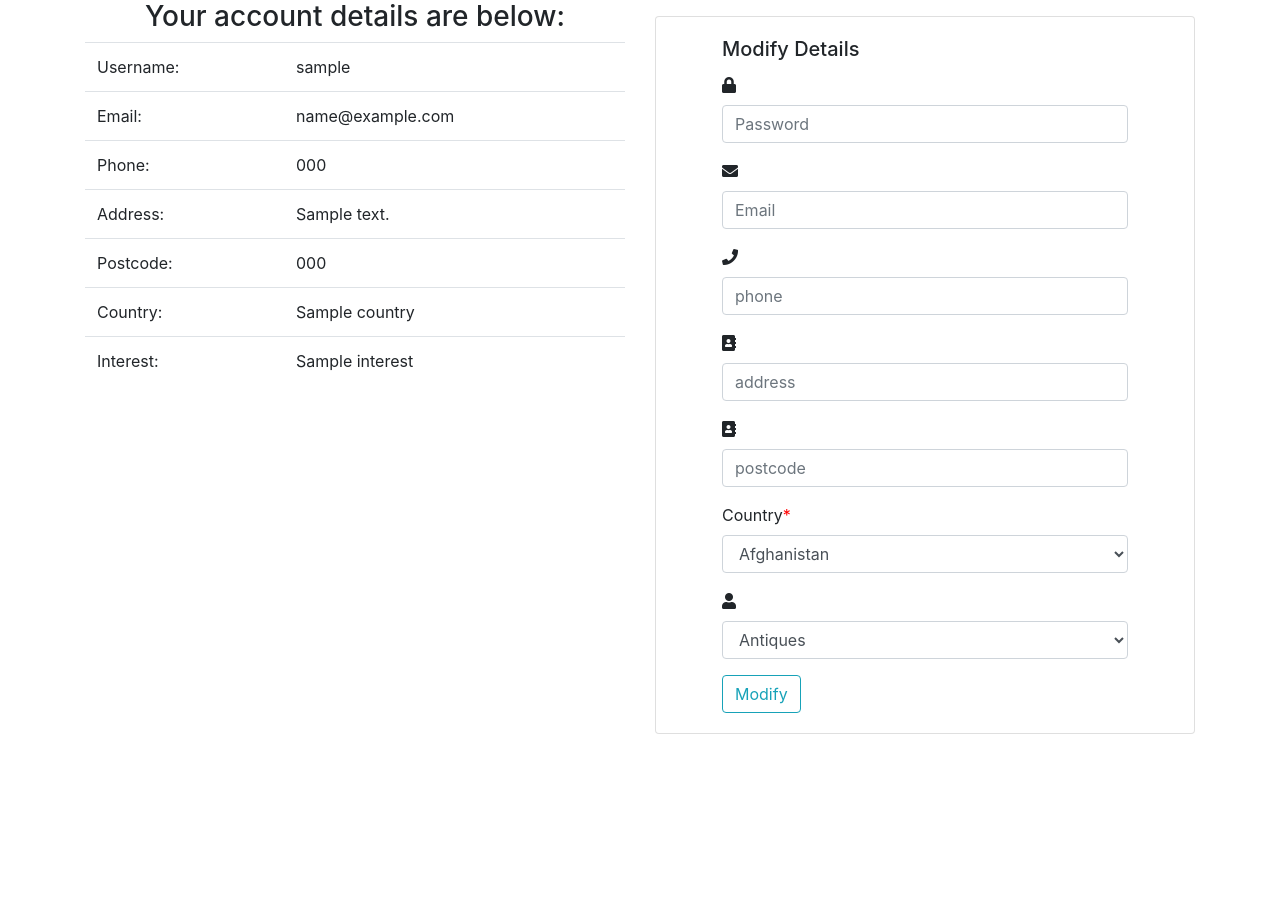
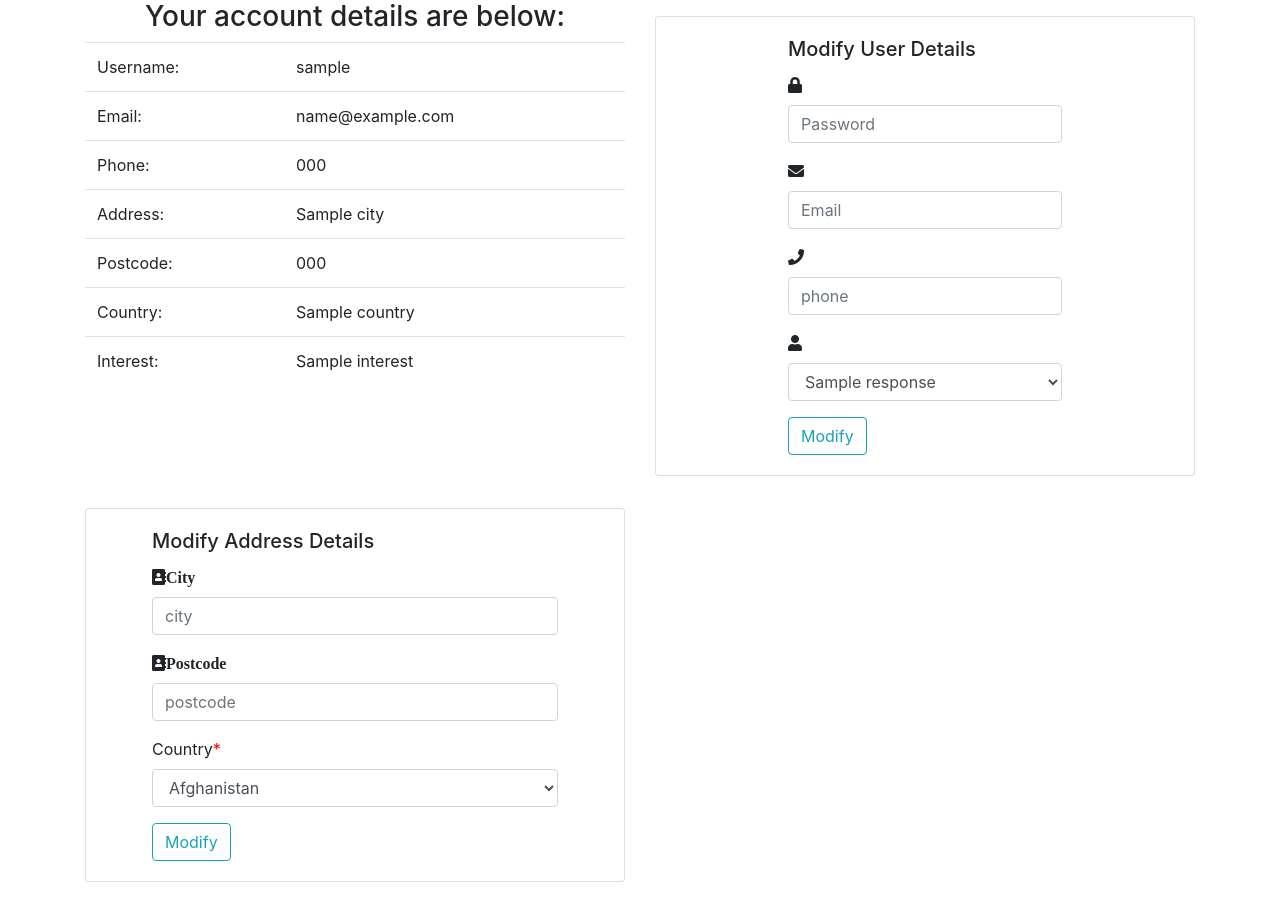
Before and after one commit to selena-lili/COMP0022, a Flask app: template templates/modify.html in a window 1280 px wide. Shown: the part 56-954 px from the top of the page. Before the commit the page ends 790 px from the top, so only its background shows below. Run offline with Flask 2, Linux system fonts and the light colour scheme; the template is opened without the code that fills it: most values are stand-ins (such as "Sample title", 1, 10 or a date in 2020); some libraries are stand-ins or nearby versions.

Commit message:
finish with all features

```diff
--- a/app.py
+++ b/app.py
@@ -6,6 +6,7 @@ from ebaysdk.finding import Connection
 from ebaysdk.trading import Connection as Trading
 from ebaysdk.merchandising import Connection as Merchandising
 from werkzeug.security import generate_password_hash, check_password_hash
+from ebaysdk.shopping import Connection as Shopping
 
 app = Flask(__name__)
 app.secret_key = 'COMP0022'
@@ -66,7 +67,7 @@ def register():
         password = request.form['password']
         email = request.form['email']
         phone = request.form['phone']
-        address = request.form['address']
+        city = request.form['city']
         postcode = request.form['postcode']
         country = request.form['country']
         interest = request.form['interest']
@@ -81,7 +82,7 @@ def register():
             msg = 'Invalid email address!'
         elif not re.match(r'[A-Za-z0-9]+', username):
             msg = 'Username must contain only characters and numbers!'
-        elif not re.match(r'[ A-Za-z0-9]+', address):
+        elif not re.match(r'[ A-Za-z]+', city):
             msg = 'Address must contain only characters and numbers!'
         elif not re.match(r'[A-Za-z0-9]+', postcode):
             msg = 'Postcode must contain only characters and numbers!'
@@ -92,8 +93,10 @@ def register():
         elif not username or not password or not email:
             msg = 'Please fill out the form!'
         else:
+            cursor.execute('INSERT IGNORE INTO address VALUES (%s, %s, %s)', [postcode, city, country])
+            mysql.connection.commit()
             # Account doesnt exists and the form data is valid, now insert new account into accounts table
-            cursor.execute('INSERT INTO accounts VALUES (NULL, %s, %s, %s, %s, %s, %s, %s, %s)', [username, generate_password_hash(password), email, phone, address, postcode, country, interest])
+            cursor.execute('INSERT INTO accounts VALUES (NULL, %s, %s, %s, %s, %s, %s)', [username, generate_password_hash(password), email, phone, postcode, interest])
             mysql.connection.commit()
             return redirect(url_for('profile'))
     elif request.method == 'POST':
@@ -129,32 +132,42 @@ def modify():
         cursor = mysql.connection.cursor(MySQLdb.cursors.DictCursor)
         cursor.execute('SELECT * FROM accounts WHERE id = %s', [session['id']])
         account = cursor.fetchone()
-        if request.method == 'POST' and 'password' in request.form and 'email' in request.form and 'phone' in request.form and 'address' in request.form and 'postcode' in request.form:
+        cursor.execute('SELECT * FROM address WHERE postcode = %s', [account['postcode']])
+        address = cursor.fetchone()
+        if request.method == 'POST' and 'password' in request.form and 'email' in request.form and 'phone' in request.form:
             cursor = mysql.connection.cursor(MySQLdb.cursors.DictCursor)
             id = session['id']
             email = request.form['email']
             phone = request.form['phone']
-            address = request.form['address']
-            postcode = request.form['postcode']
-            country = request.form['country']
             password = request.form['password']
             interest = request.form['interest']
             if not re.match(r'[^@]+@[^@]+\.[^@]+', email):
                 msg = 'Invalid email address!'
-            elif not re.match(r'[ A-Za-z0-9]+', address):
+            elif not re.match(r'[0-9]+', phone):
+                msg = 'Phone number must contain only numbers!'
+            else:
+                cursor.execute('UPDATE accounts SET password = %s, email = %s, interest=%s WHERE id = %s', [generate_password_hash(password), email, interest, id])
+                mysql.connection.commit()
+                return redirect(url_for('profile'))
+        if request.method == 'POST' and 'city' in request.form and 'postcode' in request.form and 'country' in request.form:
+            postcode = request.form['postcode']
+            city = request.form['city']
+            country = request.form['country']
+            if not re.match(r'[ A-Za-z0-9]+', city):
                 msg = 'Address must contain only characters and numbers!'
             elif not re.match(r'[A-Za-z0-9]+', postcode):
                 msg = 'Postcode must contain only characters and numbers!'
             elif not re.match(r'[ A-Za-z]+', country):
                 msg = 'Country must contain only characters and numbers!'
-            elif not re.match(r'[0-9]+', phone):
-                msg = 'Phone number must contain only numbers!'
             else:
-                cursor.execute('UPDATE accounts SET password = %s, email = %s, address=%s, postcode=%s, country=%s, interest=%s WHERE id = %s', [generate_password_hash(password), email, address, postcode, country, interest, id])
+                cursor.execute('UPDATE address SET postcode = %s, city = %s, country=%s WHERE postcode = %s',
+                               [postcode, city, country, account['postcode']])
                 mysql.connection.commit()
                 return redirect(url_for('profile'))
         # Show the profile page with account info
-        return render_template('modify.html', account=account, msg=msg)
+        cursor.execute('SELECT categoryName FROM category ORDER BY category.categoryName ASC')
+        category = cursor.fetchall()
+        return render_template('modify.html', account=account, msg=msg, response=category, address=address)
     else:
         redirect(url_for('login'))
 
@@ -198,6 +211,12 @@ def profile():
         cursor = mysql.connection.cursor(MySQLdb.cursors.DictCursor)
         cursor.execute('SELECT categoryID FROM category WHERE categoryName = (SELECT interest FROM accounts WHERE id = %s)', [session['id']])
         interestID = cursor.fetchone()
+        if interestID is None:
+            session.pop('loggedin', None)
+            session.pop('id', None)
+            session.pop('username', None)
+            # Redirect to main page
+            return redirect(url_for('index'))
         api = Connection(config_file='ebay.yaml', siteid="EBAY-GB")
         requests = {
             'categoryId': interestID['categoryID'],
@@ -205,21 +224,23 @@ def profile():
                 'entriesPerPage': 20,
                 'pageNumber': 1
             },
-            'listingInfo': {
-                'bestOfferEnabled': 'false',
-                'buyItNowAvailable': 'false'
-            },
             'sortOrder': 'BestMatch',
             'itemFilter': [
-                {'name': 'condition', 'value': 'new'},
-                {'name': 'HideDuplicateItems', 'value': 'true'}
-            ]
+                {'name': 'HideDuplicateItems', 'value': 'true'},
+                {'name': 'ListingType', 'value': 'Auction'}
+            ],
+            'outputSelector': 'SellerInfo'
         }
-        response = api.execute('findItemsByCategory', requests)
+        response = api.execute('findItemsAdvanced', requests)
+        print(response.reply.searchResult.item)
         for i in response.reply.searchResult.item:
             cursor.execute('INSERT IGNORE INTO items VALUES (%s, %s, %s, %s, %s, %s, %s, %s, %s)', [i.itemId, i.title, 'New', i.sellingStatus.currentPrice.value, i.sellingStatus.currentPrice._currencyId, i.sellingStatus.sellingState, i.listingInfo.endTime, i.galleryURL, i.viewItemURL])
             mysql.connection.commit()
             cursor.execute('INSERT IGNORE INTO item_category_junction VALUES (%s, %s)', [i.itemId, interestID['categoryID']])
+            mysql.connection.commit()
+            cursor.execute('INSERT IGNORE INTO seller VALUES (%s, %s, %s)', [i.sellerInfo.sellerUserName, i.sellerInfo.feedbackScore, i.sellerInfo.positiveFeedbackPercent])
+            mysql.connection.commit()
+            cursor.execute('INSERT IGNORE INTO item_seller VALUES (%s, %s)', [i.itemId, i.sellerInfo.sellerUserName])
             mysql.connection.commit()
         if request.method == 'POST' and 'itemID' in request.form:
             itemID = request.form['itemID']
@@ -270,11 +291,12 @@ def search_logged():
                     'entriesPerPage': 10,
                     'pageNumber': 1
                 },
-                'sortOrder': 'BestMatch'
+                'sortOrder': 'BestMatch',
+                'outputSelector': 'SellerInfo'
             }
             response = api.execute('findItemsByKeywords', requests)
             print(response.reply.ack)
-            if response.reply.ack is 'Failure':
+            if response.reply.ack == 'Failure':
                 msg = 'Please type again'
                 return redirect(url_for('profile'))
             priceRange = []
@@ -285,9 +307,15 @@ def search_logged():
                                 i.listingInfo.endTime, i.galleryURL, i.viewItemURL])
                 priceRange.append(i.sellingStatus.currentPrice.value)
                 mysql.connection.commit()
+                cursor.execute('INSERT IGNORE INTO seller VALUES (%s, %s, %s)',
+                               [i.sellerInfo.sellerUserName, i.sellerInfo.feedbackScore,
+                                i.sellerInfo.positiveFeedbackPercent])
+                mysql.connection.commit()
+                cursor.execute('INSERT IGNORE INTO item_seller VALUES (%s, %s)',
+                               [i.itemId, i.sellerInfo.sellerUserName])
+                mysql.connection.commit()
             priceRange.sort()
             priceRange = [float(i) for i in priceRange]
-            print(type(priceRange[0]))
             return render_template('search_logged.html', response=response, search=search, priceRange=priceRange)
         if request.method == 'POST' and 'itemID' in request.form:
             itemID = request.form['itemID']
@@ -301,6 +329,25 @@ def search_logged():
         return redirect(url_for('login'))
     return redirect(url_for('login'))
 
+@app.route('/feedback', methods=['GET', 'POST'])
+def feedback():
+    if 'loggedin' in session:
+        if 'itemID1' in request.form:
+            itemID = request.form['itemID1']
+            print(type(itemID))
+            print(itemID)
+            msg = ''
+            cursor = mysql.connection.cursor(MySQLdb.cursors.DictCursor)
+            cursor.execute('SELECT * FROM seller WHERE sellerName = (SELECT sellerID FROM item_seller WHERE itemID = %s)', [itemID])
+            feedback = cursor.fetchone()
+            cursor.execute('SELECT AVG(`sellerFeedbackScore`) FROM `seller`')
+            average = cursor.fetchone()
+            print(average['AVG(`sellerFeedbackScore`)'])
+            cursor.execute('SELECT * FROM items WHERE itemID = %s', [itemID])
+            item = cursor.fetchone()
+            return render_template('feedback.html', feedback=feedback, item=item, average=float(average['AVG(`sellerFeedbackScore`)']))
+    return redirect(url_for('login'))
+
 
 if __name__ == '__main__':
     app.run()
--- a/templates/modify.html
+++ b/templates/modify.html
@@ -38,15 +38,15 @@
                         </tr>
                         <tr>
                             <td>Address:</td>
-                            <td>{{ account['address'] }}</td>
+                            <td>{{ address['city'] }}</td>
                         </tr>
                         <tr>
                             <td>Postcode:</td>
-                            <td>{{ account['postcode'] }}</td>
+                            <td>{{ address['postcode'] }}</td>
                         </tr>
                         <tr>
                             <td>Country:</td>
-                            <td>{{ account['country'] }}</td>
+                            <td>{{ address['country'] }}</td>
                         </tr>
                         <tr>
                             <td>Interest:</td>
@@ -58,7 +58,7 @@
             <div class="col-6">
             <div class="center card">
                     <div class="card-body">
-                        <h5 class="card-title">Modify Details</h5>
+                        <h5 class="card-title">Modify User Details</h5>
                         <form action="{{ url_for('modify') }}" method="post" autocomplete="off">
                             <div class="form-group">
                                 <label for="password">
@@ -79,14 +79,35 @@
                                 <input class="form-control" type="text" name="phone" placeholder="phone" id="phone" required>
                             </div>
                             <div class="form-group">
-                                <label for="address">
-                                    <i class="fas fa-address-book"></i>
+                                <label for="interest">
+                                    <i class="fas fa-user"></i>
                                 </label>
-                                <input class="form-control" type="text" name="address" placeholder="address" id="address" required>
+                                <select id="interest" name="interest" class="form-control">
+                                    {% for i in response %}
+                                        <option value="{{ i['categoryName'] }}">{{ i['categoryName'] }}</option>
+                                    {% endfor %}
+                                </select>
+                                <div class="msg">{{ msg }}</div>
+                            </div>
+                            <input class="btn btn-outline-info" type="submit" value="Modify">
+                        </form>
+                    </div>
+                </div>
+            </div>
+        <div class="col-6">
+            <div class="center card">
+                    <div class="card-body">
+                        <h5 class="card-title">Modify Address Details</h5>
+                        <form action="{{ url_for('modify') }}" method="post" autocomplete="off">
+                                <div class="form-group">
+                                    <label for="city">
+                                        <i class="fas fa-address-book">City</i>
+                                    </label>
+                                    <input class="form-control" type="text" name="city" placeholder="city" id="city" required>
                                 </div>
                                 <div class="form-group">
                                     <label for="postcode">
-                                    <i class="fas fa-address-book"></i>
+                                        <i class="fas fa-address-book">Postcode</i>
                                     </label>
                                     <input class="form-control" type="text" name="postcode" placeholder="postcode" id="postcode" required>
                                 </div>
@@ -339,26 +360,6 @@
                                 <option value="Zimbabwe">Zimbabwe</option>
                             </select>
                                 </div>
-                            <div class="form-group">
-                                <label for="interest">
-                                    <i class="fas fa-user"></i>
-                                </label>
-                                <select id="interest" name="interest" class="form-control">
-                                    <option value="Antiques">Antiques</option>
-                                    <option value="Art">Art</option>
-                                    <option value="Books">Books</option>
-                                    <option value="Cameras">Cameras</option>
-                                    <option value="Cars">Cars</option>
-                                    <option value="Clothes">Clothes</option>
-                                    <option value="Electronics">Electronics & Computers</option>
-                                    <option value="Home">Home</option>
-                                    <option value="Musics">Musics</option>
-                                    <option value="Pet">Pet</option>
-                                    <option value="Toys">Toys</option>
-                                    <option value="Others">Others</option>
-                                </select>
-                                <div class="msg">{{ msg }}</div>
-                            </div>
                                 <input class="btn btn-outline-info" type="submit" value="Modify">
                         </form>
                     </div>
--- a/templates/register.html
+++ b/templates/register.html
@@ -37,10 +37,10 @@
                         <input class="form-control" type="text" name="phone" placeholder="phone" id="phone" required>
                     </div>
                     <div class="form-group">
-                        <label for="address">
+                        <label for="city">
                             <i class="fas fa-address-book"></i>
                         </label>
-                        <input class="form-control" type="text" name="address" placeholder="address" id="address" required>
+                        <input class="form-control" type="text" name="city" placeholder="city" id="city" required>
                     </div>
                     <div class="form-group">
                         <label for="postcode">
```
Also changed, not shown: templates/feedback.html (added, +106 -0 lines), templates/saved.html (+10 -4 lines), templates/search_logged.html (+8 -4 lines). Lines whose indentation alone changed are shown as unchanged.
